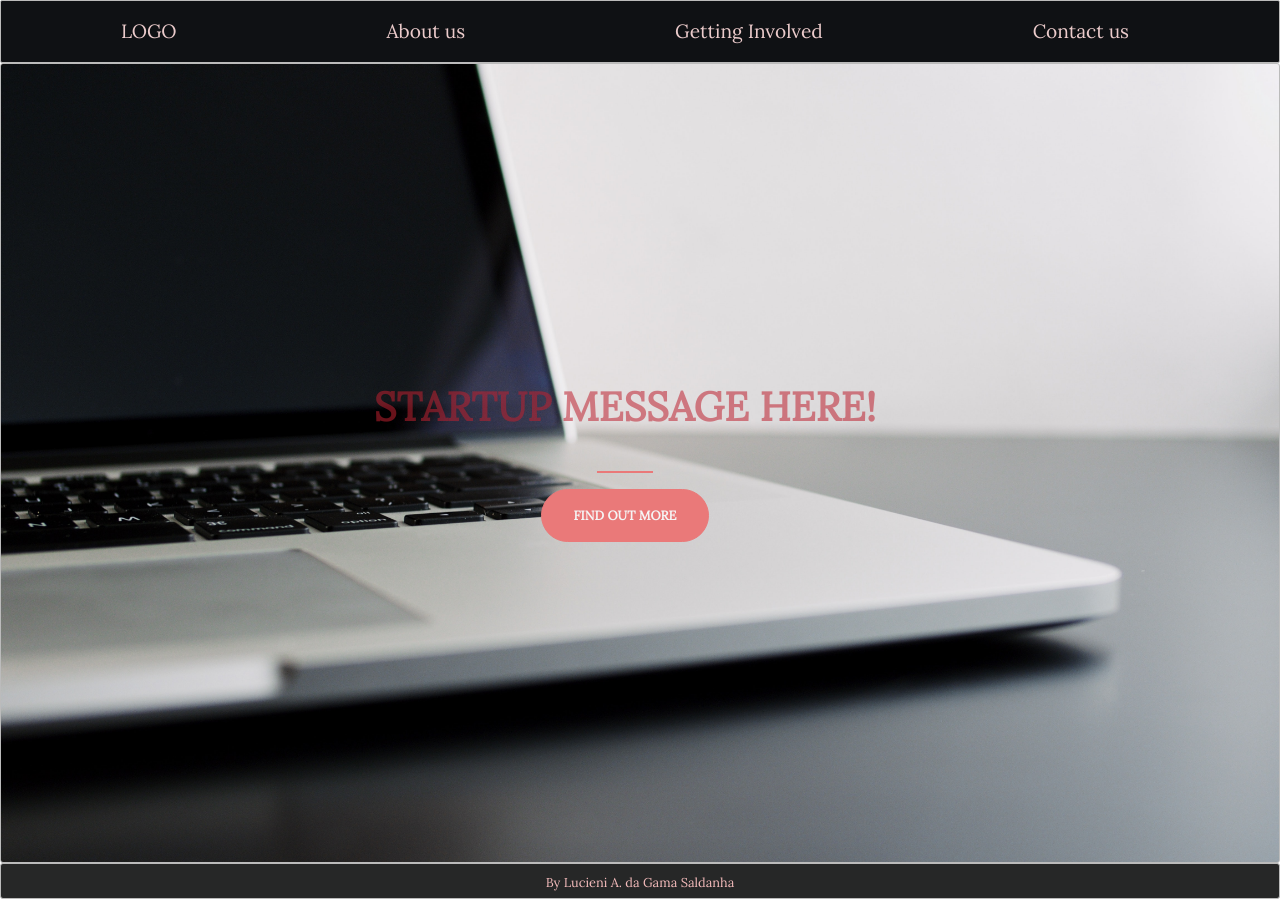
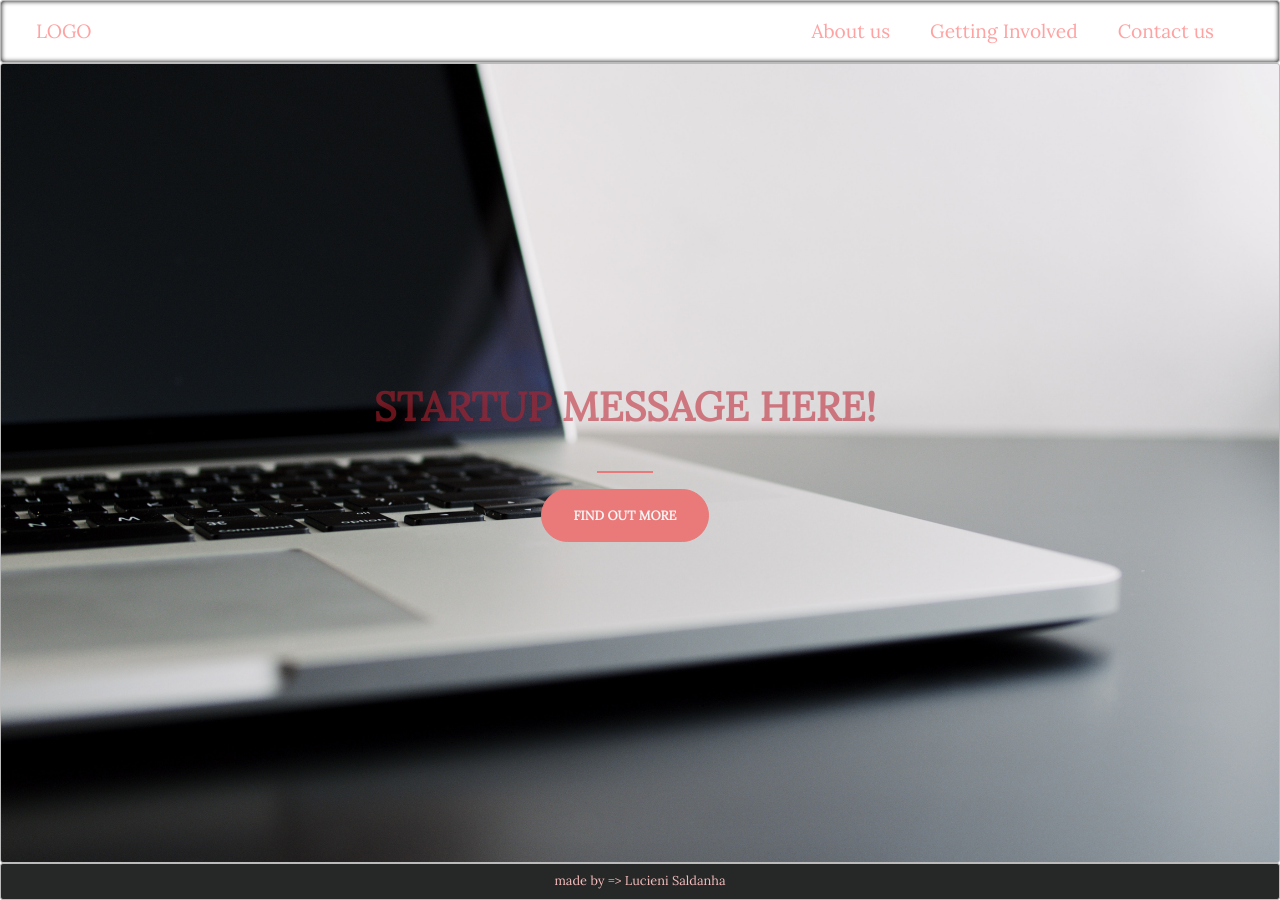
Before and after one commit to lucisaldanha/Startup_landing_page_simple, a plain HTML site: page index.html in a window 1280 px wide. Drawn offline with nearby package versions, Linux system fonts and the light colour scheme; a web font is replaced by a local one.

Commit message:
Updated footer message, and style css. Added box shadow effect on containers.

```diff
--- a/index.html
+++ b/index.html
@@ -39,7 +39,7 @@
     <footer class="container-fluid">
       <div class="LI-profile-badge text-center linkprofile" data-version="v1" data-size="medium" data-locale="en_US" data-type="horizontal" data-theme="light" data-vanity="lucieni-a-da-gama-saldanha-bb99689b">
         <a class="LI-simple-link" href='https://www.linkedin.com/in/lucieni-a-da-gama-saldanha-bb99689b?trk=profile-badge' target="_blank">
-          By Lucieni A. da Gama Saldanha
+          made by => Lucieni Saldanha
         </a>
       </div>
     </footer>
--- a/style.css
+++ b/style.css
@@ -19,7 +19,8 @@ hr {
     max-width: 54px;
 }
 footer {
-    padding: 05px 0;
+    padding-top: 0.2rem;
+    padding-bottom: 0.5rem;
     border-radius: 02px;
     background-color:  #262727;
 }
@@ -38,7 +39,7 @@ a:hover {
 
 p {
     font-size: 1.2rem;
-    color:rgb(235, 203, 203);
+    color: #ffa2a2;
     text-decoration: none;
     transition: all 0.3s ease-in-out;
     cursor:pointer;
@@ -50,17 +51,20 @@ p:hover {
 }
 
 
-nav.container-fluid {
-    border-radius: 02px;
-    background-color: #0f1114;
-
-}
-
 .container-fluid {
     border-radius:3px;
     border:1px solid #bbb;
     transition: all 0.3s linear;
+
 }
+
+.container-fluid:hover {
+    -moz-box-shadow:    inset 0 0 05px #000000;
+   -webkit-box-shadow: inset 0 0 05px #000000;
+   box-shadow:         inset 0 0 05px #000000;
+}
+
+
 .buffer {
     height: 01rem;;
 }
@@ -93,10 +97,11 @@ nav.container-fluid {
     background-size: cover;
 }
 
+.logo {
+    margin-right: auto;
+}
+
 .nav-item {
+    padding: 0px 20px;
     padding-top: 1rem;
 }
-
-div.logo{
-    padding-right: auto;
-}
```
